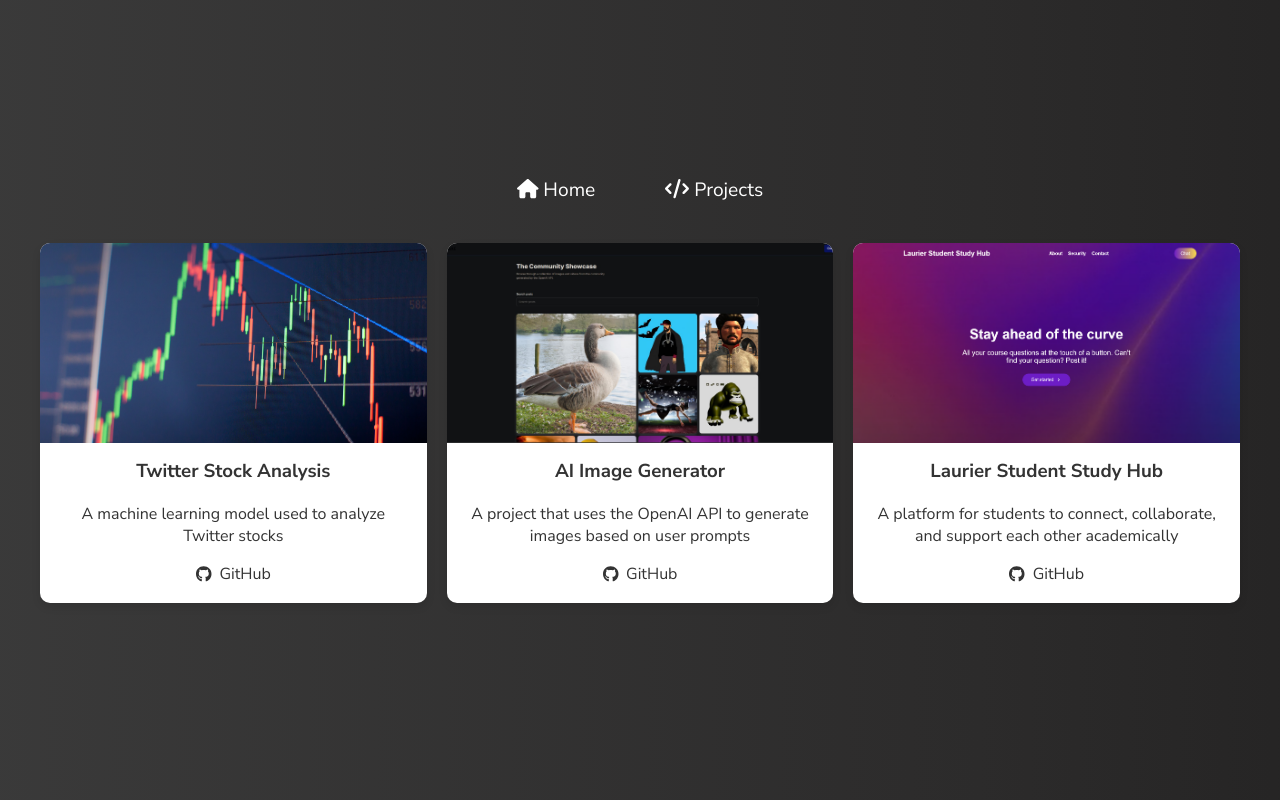
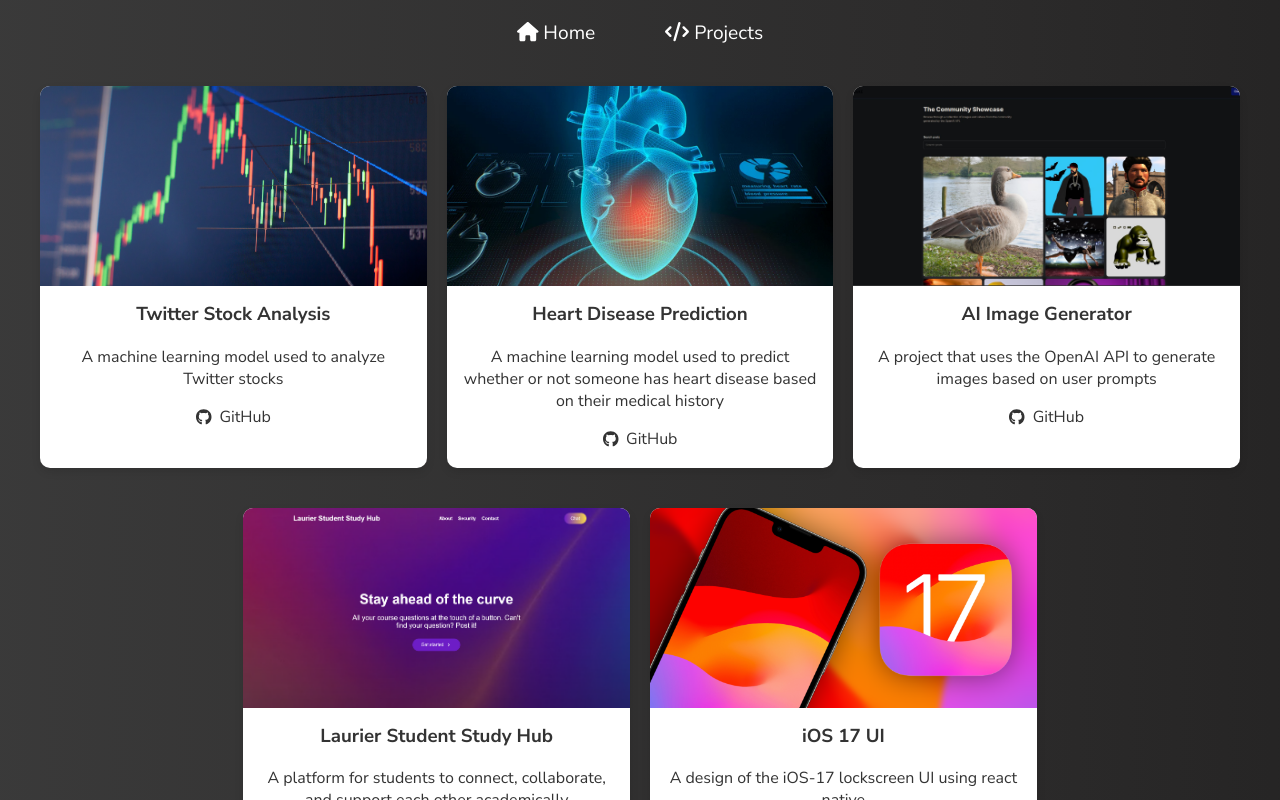
Before and after one commit to AliAhmed2004/personal-website, a React (Create React App) app: page /projects in a window 1280 px wide. Built offline with nearby package versions, Linux system fonts and the light colour scheme.

Commit message:
added more projects

```diff
--- a/src/Projects.js
+++ b/src/Projects.js
@@ -3,6 +3,8 @@
 import stock from "./stock.jpg";
 import ai from "./ai.jpg";
 import hub from "./hub.jpg";
+import heart from "./heart.jpg";
+import ios from "./ios.jpg";
 
 const Projects = () => {
   return (
@@ -18,6 +20,23 @@
           <p>A machine learning model used to analyze Twitter stocks</p>
           <a
             href="https://github.com/AliAhmed2004/Twitter-Stock-Analysis--Machine-Learning-Model"
+            target="_blank"
+            rel="noopener noreferrer"
+          >
+            <FontAwesomeIcon icon={faGithub} /> GitHub
+          </a>
+        </div>
+      </div>
+      <div className="project-card">
+        <img src={heart} alt="Heart Disease Model" className="project-image" />
+        <div className="project-info">
+          <h3>Heart Disease Prediction</h3>
+          <p>
+            A machine learning model used to predict whether or not someone has
+            heart disease based on their medical history
+          </p>
+          <a
+            href="https://github.com/AliAhmed2004/Machine-Learning-Model---Heart-Disease-Prediction"
             target="_blank"
             rel="noopener noreferrer"
           >
@@ -63,6 +82,20 @@
           </a>
         </div>
       </div>
+      <div className="project-card">
+        <img src={ios} alt="ios17UI" className="project-image" />
+        <div className="project-info">
+          <h3>iOS 17 UI</h3>
+          <p>A design of the iOS-17 lockscreen UI using react native</p>
+          <a
+            href="https://github.com/AliAhmed2004/ios17-ui"
+            target="_blank"
+            rel="noopener noreferrer"
+          >
+            <FontAwesomeIcon icon={faGithub} /> GitHub
+          </a>
+        </div>
+      </div>
     </div>
   );
 };
```
Also changed, not shown: src/heart.jpg (added), src/ios.jpg (added).
